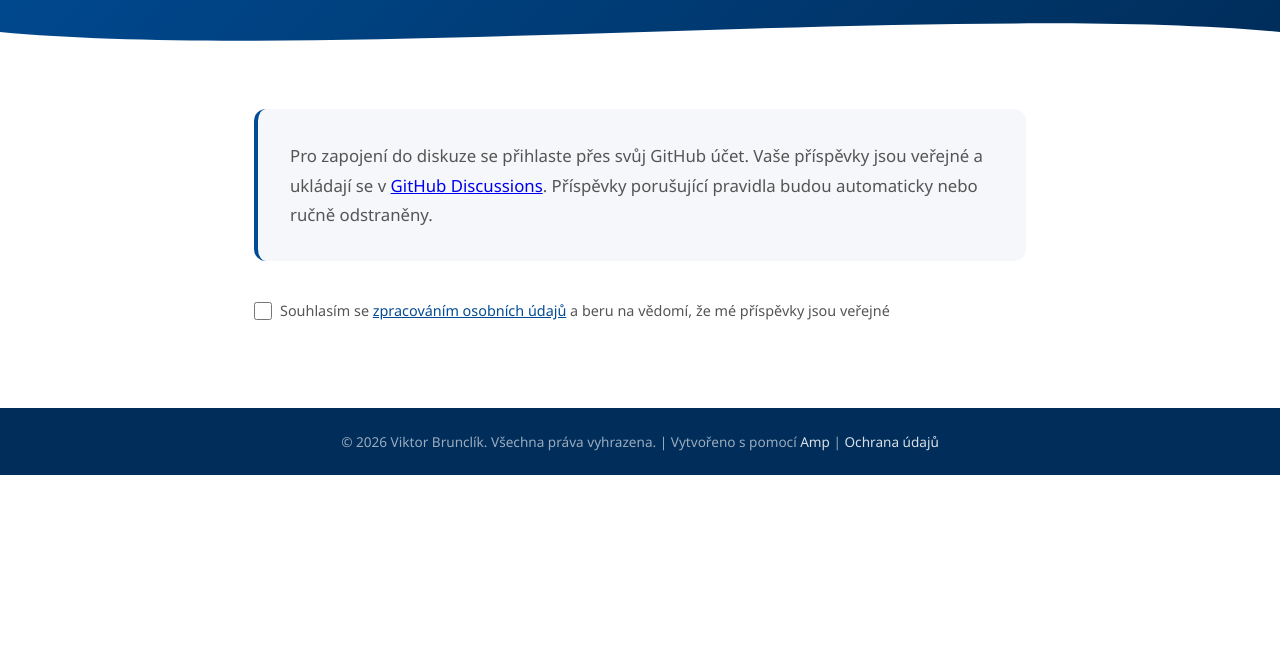
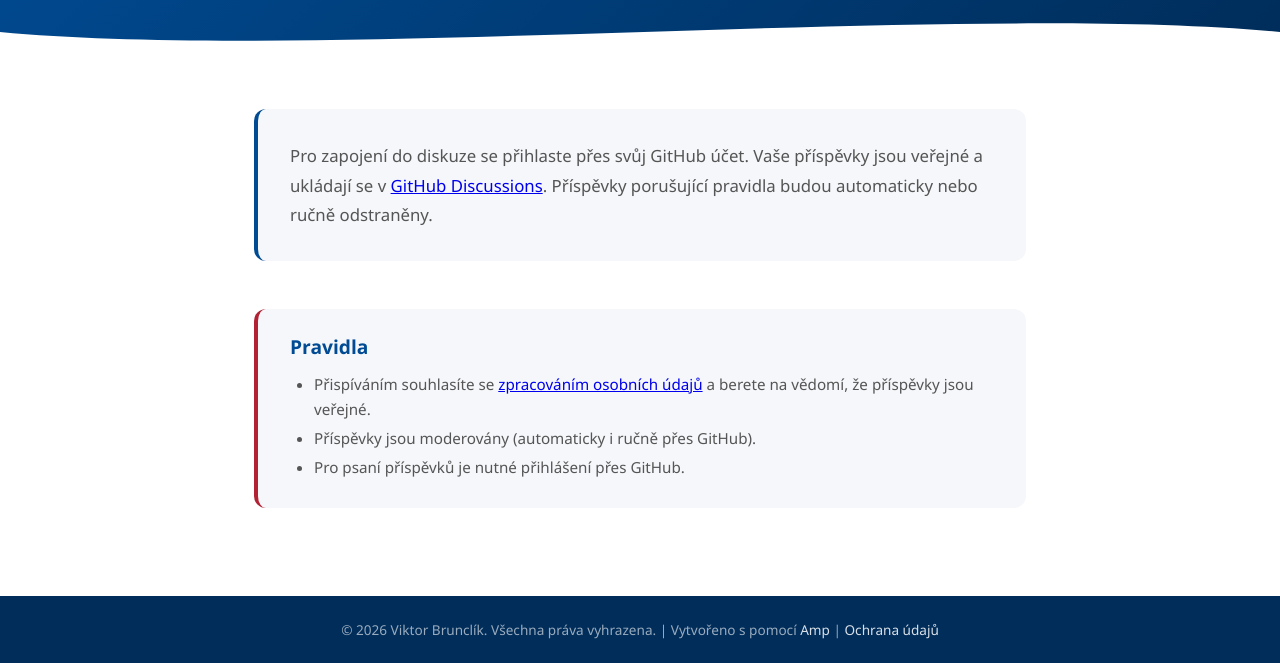
Before and after one commit to vbtronic/strana_plan, a plain HTML site: page diskuze.html in a window 1280 px wide. Shown: the part 197-860 px from the top of the page. Before the commit the page ends 800 px from the top, so only its background shows below. Drawn offline with Linux system fonts and the light colour scheme.

Commit message:
Diskuze vždy viditelná, pravidla, moderace v Privacy Policy
Amp-Thread-ID: https://ampcode.com/threads/T-019cd985-96b5-7367-a95d-004310406a26
Co-authored-by: Amp <amp@ampcode.com>

```diff
--- a/diskuze.html
+++ b/diskuze.html
@@ -43,12 +43,16 @@
         <p>Pro zapojení do diskuze se přihlaste přes svůj GitHub účet. Vaše příspěvky jsou veřejné a ukládají se v <a href="https://github.com/vbtronic/strana_plan/discussions" target="_blank">GitHub Discussions</a>. Příspěvky porušující pravidla budou automaticky nebo ručně odstraněny.</p>
     </div>
 
-    <div class="form-checkbox" style="margin: 1.5rem 0;">
-        <input type="checkbox" id="discuss-consent" onclick="document.getElementById('giscus-container').style.display = this.checked ? 'block' : 'none'">
-        <label for="discuss-consent">Souhlasím se <a href="ochrana-udaju.html" target="_blank">zpracováním osobních údajů</a> a beru na vědomí, že mé příspěvky jsou veřejné</label>
+    <div class="notes-section" style="margin-bottom: 1.5rem;">
+        <h2>Pravidla</h2>
+        <ul>
+            <li>Přispíváním souhlasíte se <a href="ochrana-udaju.html">zpracováním osobních údajů</a> a berete na vědomí, že příspěvky jsou veřejné.</li>
+            <li>Příspěvky jsou moderovány (automaticky i ručně přes GitHub).</li>
+            <li>Pro psaní příspěvků je nutné přihlášení přes GitHub.</li>
+        </ul>
     </div>
 
-    <div id="giscus-container" style="display: none;">
+    <div>
         <script src="https://giscus.app/client.js"
             data-repo="vbtronic/strana_plan"
             data-repo-id="R_kgDORjqIug"
```
Also changed, not shown: ochrana-udaju.html (+1 -0 lines).
